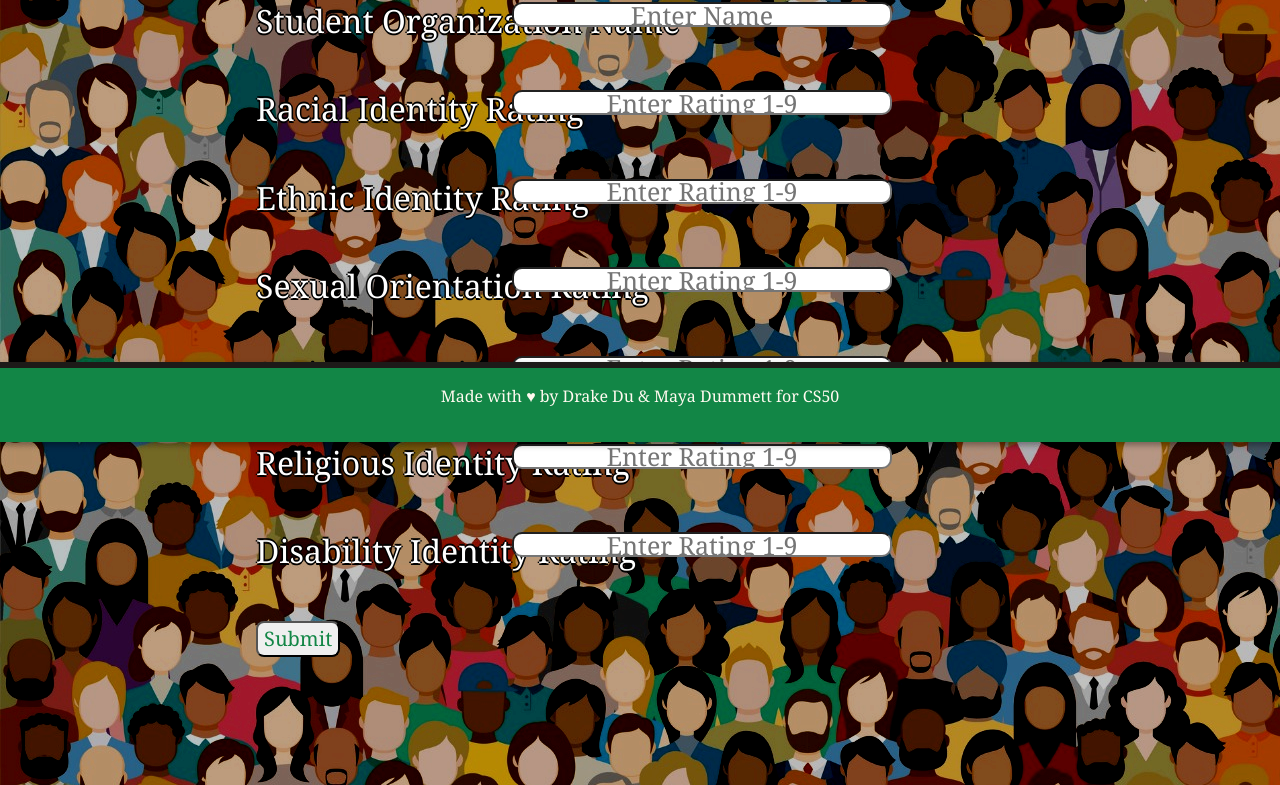
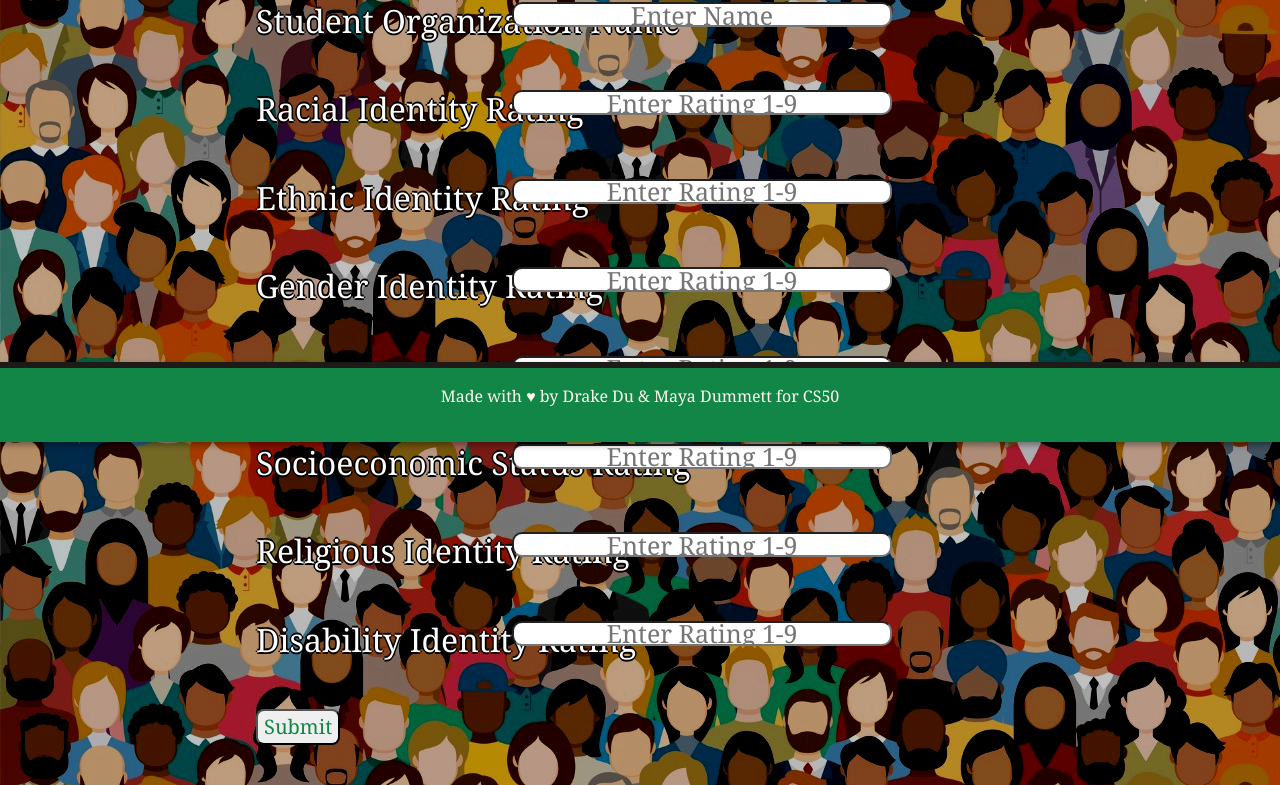
Before and after one commit to mayadummett/belongr-starter, a Flask app: page /rate in a window 1280 px wide. Shown: the part 358-1143 px from the top of the page. Run offline with Flask 2, Linux system fonts and the light colour scheme; the visitor is signed in with stand-in values (Sample User, id 1); some libraries are stand-ins or nearby versions.

Commit message:
adding gender identity marker

```diff
--- a/webapp/templates/rate.html
+++ b/webapp/templates/rate.html
@@ -25,6 +25,10 @@
           <input id = "ethnic_identity_rating" name = "ethnic_identity_rating" type="text" class = "textinput" placeholder = "Enter Rating 1-9"></input>
         </h2>
         <h2 class = "sign-up-titles">
+          Gender Identity Rating
+          <input id = "gender_identity_rating" name = "gender_identity_rating" type="text" class = "textinput" placeholder = "Enter Rating 1-9"></input>
+        </h2>
+        <h2 class = "sign-up-titles">
           Sexual Orientation Rating
           <input id = "sexual_orientation_rating" name = "sexual_orientation_rating" type="text" class = "textinput" placeholder = "Enter Rating 1-9"></input>
         </h2>
```
